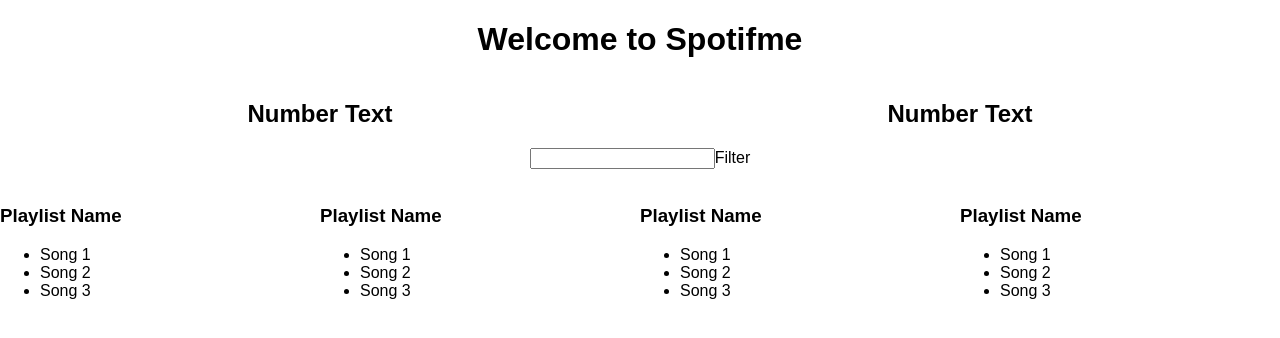
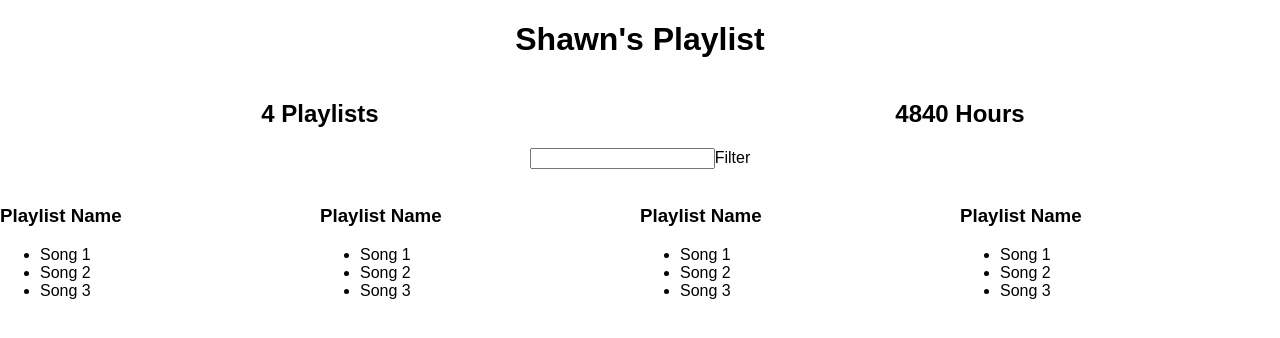
Before and after one commit to slevin222/spotifme, a React (Create React App) app: page / in a window 1280 px wide. Shown: the top 338 px of the page. Built offline with nearby package versions, Linux system fonts and the light colour scheme.

Commit message:
built components with fake server data

```diff
--- a/src/App.js
+++ /dev/null
@@ -1,60 +0,0 @@
-import React, { Component } from 'react';
-import './App.css';
-
-
-class Aggregate extends Component {
-  render() {
-    return (
-      <div className="aggregate" >
-        <h2>Number Text</h2>
-      </div>
-    )
-  }
-}
-
-class Filter extends Component {
-  render() {
-    return (
-      <div className="filter">
-        <img />
-        <input type="text" />
-        Filter
-      </div>
-    )
-  }
-}
-
-class Playlist extends Component {
-  render() {
-    return (
-      <div className="playlists">
-        <img />
-        <h3>Playlist Name</h3>
-        <ul>
-          <li>Song 1</li>
-          <li>Song 2</li>
-          <li>Song 3</li>
-        </ul>
-      </div>
-    )
-  }
-}
-
-class App extends Component {
-  render() {
-    return (
-      <div className="App">
-        <h1 className="App-title">Welcome to Spotifme</h1>
-        <Aggregate />
-        <Aggregate />
-        <Filter />
-        <Playlist />
-        <Playlist />
-        <Playlist />
-        <Playlist />
-      </div>
-    );
-  }
-}
-
-export default App;
--- /dev/null
+++ b/src/components/App.js
@@ -0,0 +1,84 @@
+import React, { Component } from 'react';
+import Playlist from './Playlist';
+import Filter from './Filter';
+import PlaylistCounter from './PlaylistCounter';
+import HoursCounter from './HoursCounter';
+import '../App.css';
+
+
+let fakeServerData = {
+  user: {
+    name: 'Shawn',
+    playlists: [
+      {
+        name: 'My favorites',
+        songs: [
+          { name: 'Beat It', duration: 1345 },
+          { name: 'Fire', duration: 1236 },
+          { name: 'Trouble will find me now', duration: 70000 }
+        ]
+      },
+      {
+        name: 'Discover Weekly',
+        songs: [
+          { name: 'Beat It', duration: 1345 },
+          { name: 'Fire', duration: 1236 },
+          { name: 'Trouble will find me now', duration: 70000 }
+        ]
+      },
+      {
+        name: 'The best!',
+        songs: [
+          { name: 'Beat It', duration: 1345 },
+          { name: 'Fire', duration: 1236 },
+          { name: 'Trouble will find me now', duration: 70000 }
+        ]
+      },
+      {
+        name: 'Playlist - Now!',
+        songs: [
+          { name: 'Beat It', duration: 1345 },
+          { name: 'Fire', duration: 1236 },
+          { name: 'Trouble will find me now', duration: 70000 }
+        ]
+      }
+    ]
+  }
+};
+
+
+class App extends Component {
+  constructor(props) {
+    super();
+    this.state = {
+      serverData: fakeServerData
+    }
+  }
+
+  // componentDidMount() {
+  //   this.setState({
+  //     serverData: fakeServerData
+  //   })
+  // }
+
+  render() {
+    return (
+      <div className="App">
+        {this.state.serverData.user ?
+          <div>
+            <h1 className="App-title">{this.state.serverData.user && this.state.serverData.user.name}'s Playlist</h1>
+            <PlaylistCounter playlists={this.state.serverData.user.playlists} />
+            <HoursCounter playlists={this.state.serverData.user.playlists} />
+            <Filter />
+            <Playlist />
+            <Playlist />
+            <Playlist />
+            <Playlist />
+          </div> : <h1>Loading .....</h1>
+        }
+      </div>
+    );
+  }
+}
+
+export default App;
--- /dev/null
+++ b/src/components/Filter.js
@@ -0,0 +1,15 @@
+import React, { Component } from 'react';
+
+class Filter extends Component {
+    render() {
+        return (
+            <div className="filter">
+                <img />
+                <input type="text" />
+                Filter
+        </div>
+        )
+    }
+}
+
+export default Filter;
--- /dev/null
+++ b/src/components/HoursCounter.js
@@ -0,0 +1,21 @@
+import React, { Component } from 'react';
+
+class HoursCounter extends Component {
+    render() {
+        let allSongs = this.props.playlists.reduce((songs, eachPlaylist) => {
+            return songs.concat(eachPlaylist.songs)
+        }, [])
+
+        let totalDuration = allSongs.reduce((sum, eachSong) => {
+            return Math.round(sum + eachSong.duration / 60)
+        }, 0)
+
+        return (
+            <div className="aggregate" >
+                <h2>{totalDuration} Hours</h2>
+            </div>
+        )
+    }
+}
+
+export default HoursCounter;
--- /dev/null
+++ b/src/components/Playlist.js
@@ -0,0 +1,22 @@
+import React, { Component } from 'react';
+
+
+
+
+class Playlist extends Component {
+    render() {
+        return (
+            <div className="playlists">
+                <img />
+                <h3>Playlist Name</h3>
+                <ul>
+                    <li>Song 1</li>
+                    <li>Song 2</li>
+                    <li>Song 3</li>
+                </ul>
+            </div>
+        )
+    }
+}
+
+export default Playlist;
--- /dev/null
+++ b/src/components/PlaylistCounter.js
@@ -0,0 +1,13 @@
+import React, { Component } from 'react';
+
+class PlaylistCounter extends Component {
+    render() {
+        return (
+            <div className="aggregate" >
+                <h2>{this.props.playlists && this.props.playlists.length} Playlists</h2>
+            </div>
+        )
+    }
+}
+
+export default PlaylistCounter;
--- a/src/index.js
+++ b/src/index.js
@@ -1,7 +1,7 @@
 import React from 'react';
 import ReactDOM from 'react-dom';
 import './index.css';
-import App from './App';
+import App from './components/App';
 import registerServiceWorker from './registerServiceWorker';
 
 ReactDOM.render(<App />, document.getElementById('root'));
```
